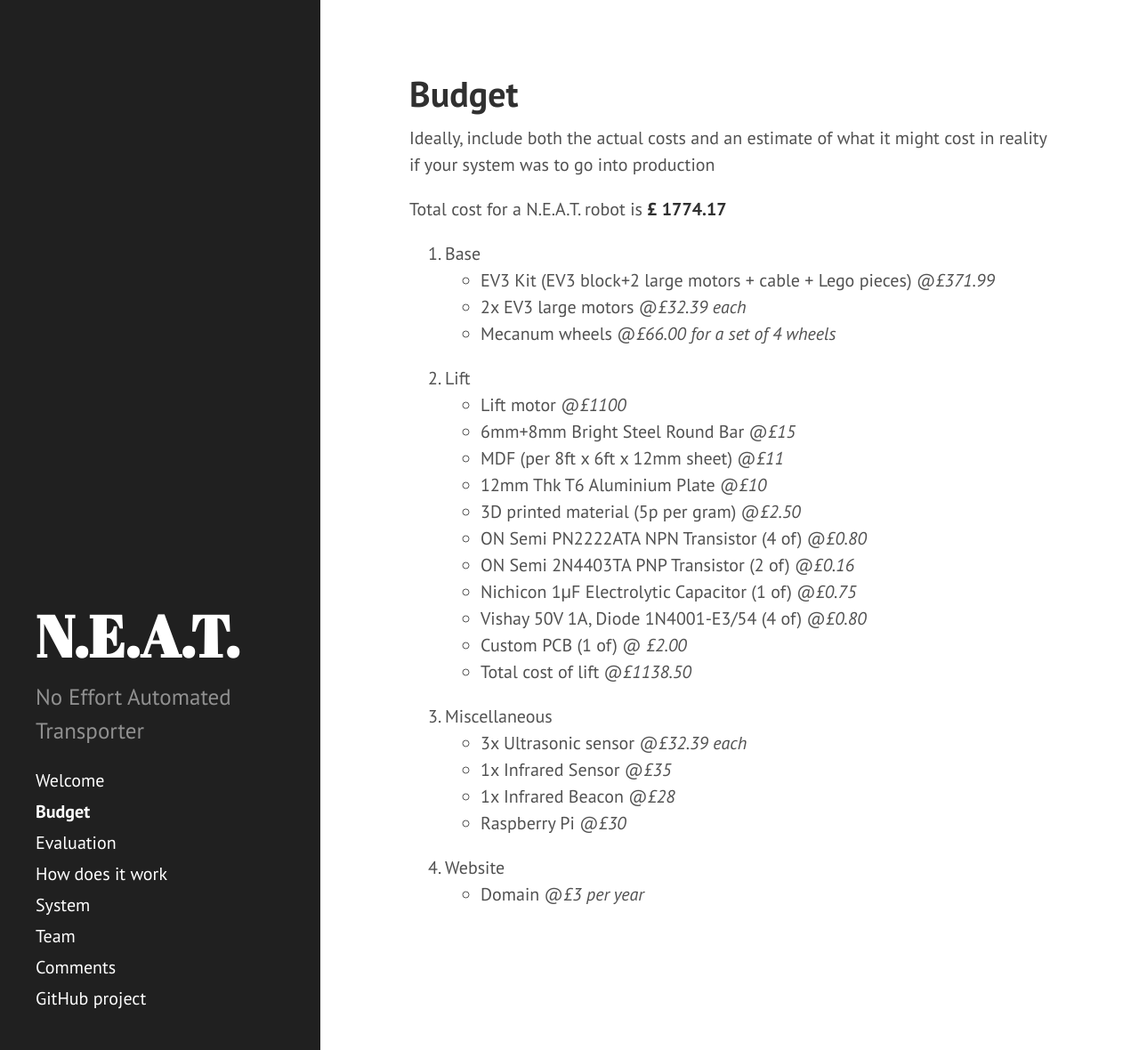
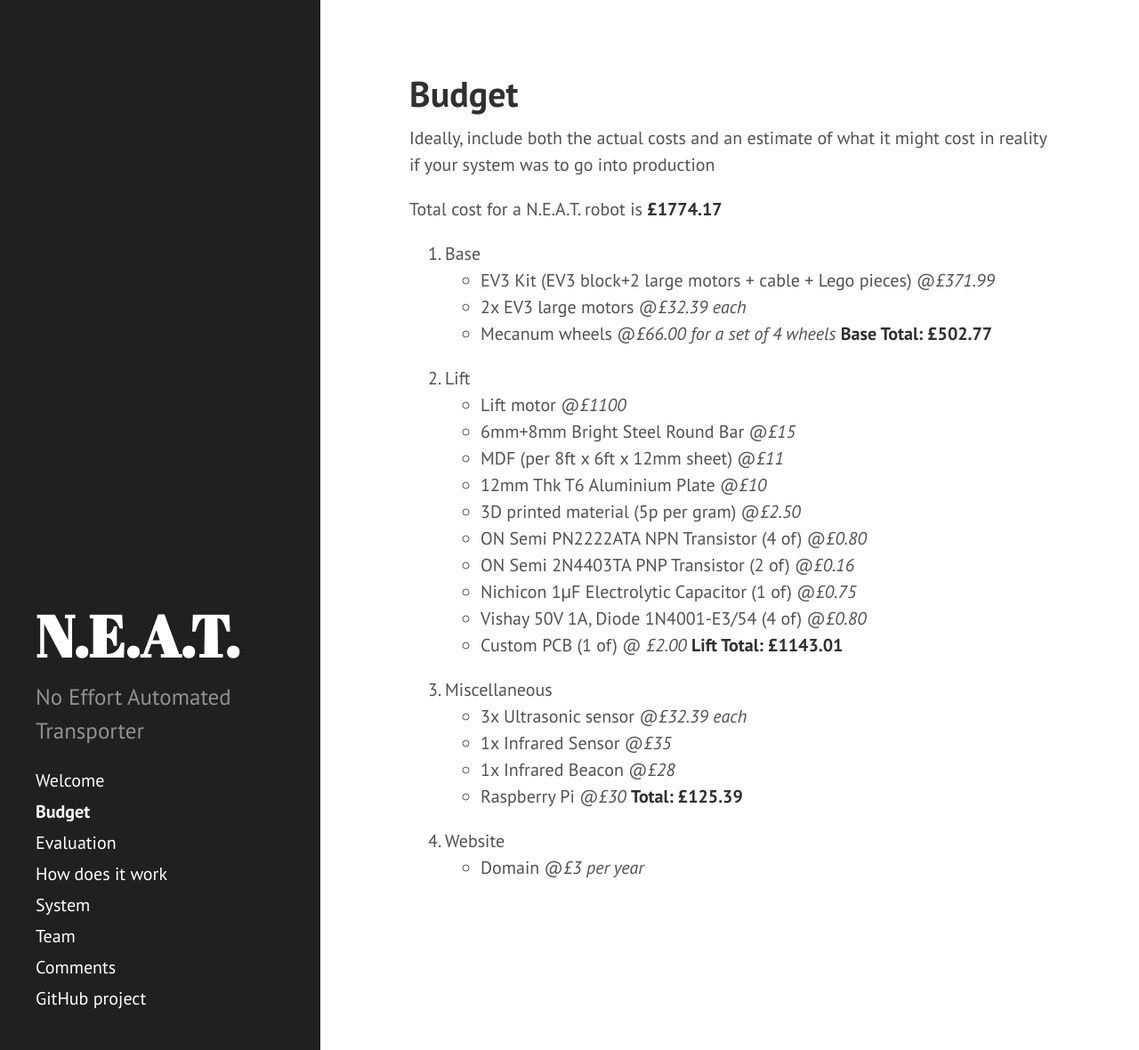
Before and after one commit to okapeng/sdp2020-group2, a Jekyll site: the page built from _pages/budget.md, in a window 1280 px wide and 1180 px high. Shown: the whole window at 89% size. Built offline with Jekyll 4.4.1, drawn with Linux system fonts in a browser that asks for light colours.

Commit message:
Update budget.md

```diff
--- a/_pages/budget.md
+++ b/_pages/budget.md
@@ -7,12 +7,13 @@
 Ideally, include both the actual costs and an estimate of what it might
 cost in reality if your system was to go into production
 
-Total cost for a N.E.A.T. robot is **£ 1774.17**
+Total cost for a N.E.A.T. robot is **£1774.17**
 
 1. Base
     * EV3 Kit (EV3 block+2 large motors + cable + Lego pieces) @_£371.99_
     * 2x EV3 large motors @_£32.39 each_
     * Mecanum wheels @_£66.00 for a set of 4 wheels_
+    **Base Total: £502.77**
 2. Lift
     * Lift motor @_£1100_
     * 6mm+8mm Bright Steel Round Bar @_£15_
@@ -24,11 +25,12 @@
     * Nichicon 1μF Electrolytic Capacitor (1 of) @_£0.75_
     * Vishay 50V 1A, Diode 1N4001-E3/54 (4 of) @_£0.80_
     * Custom PCB (1 of) @ _£2.00_
-    * Total cost of lift @_£1138.50_
+    **Lift Total: £1143.01**
 3. Miscellaneous
     * 3x Ultrasonic sensor @_£32.39 each_
     * 1x Infrared Sensor @_£35_
     * 1x Infrared Beacon @_£28_
     * Raspberry Pi @_£30_
+    **Total: £125.39**
 4. Website
     * Domain @_£3 per year_
```
